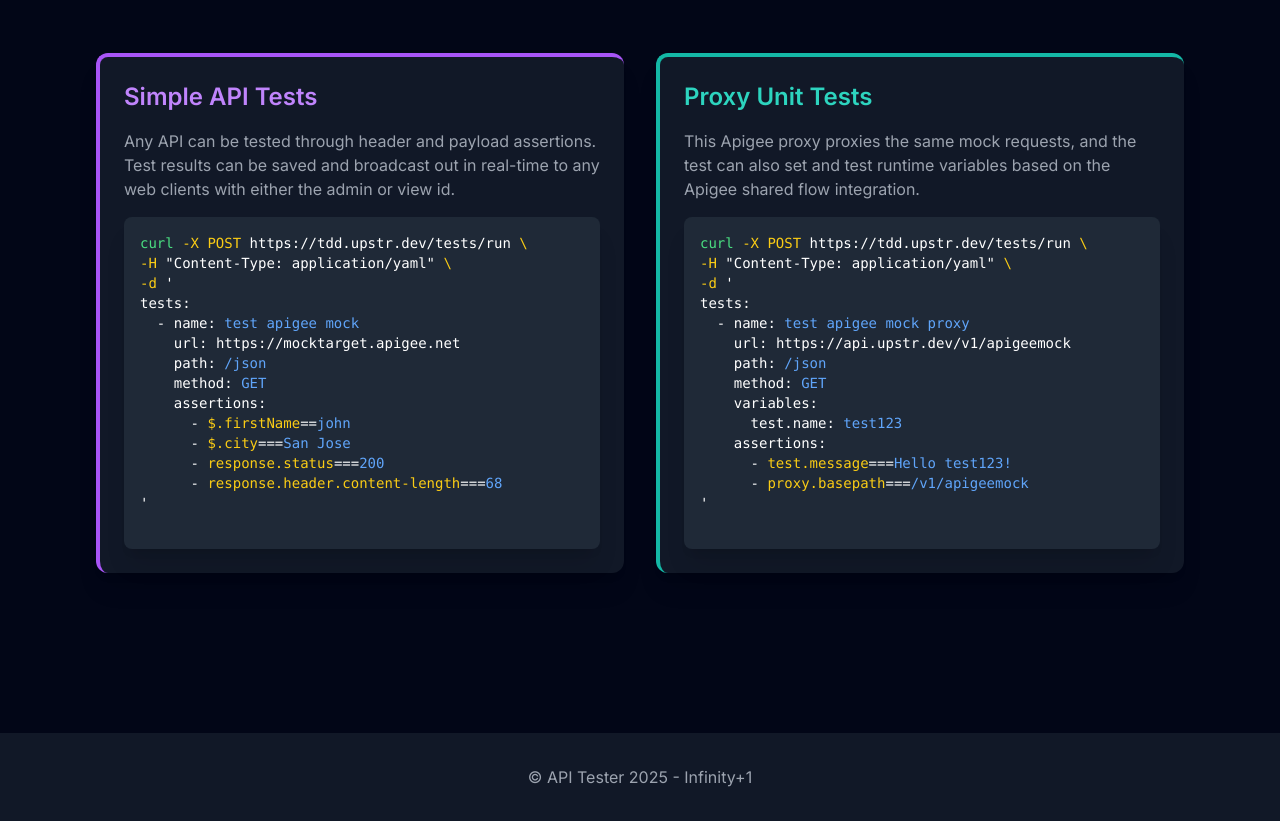
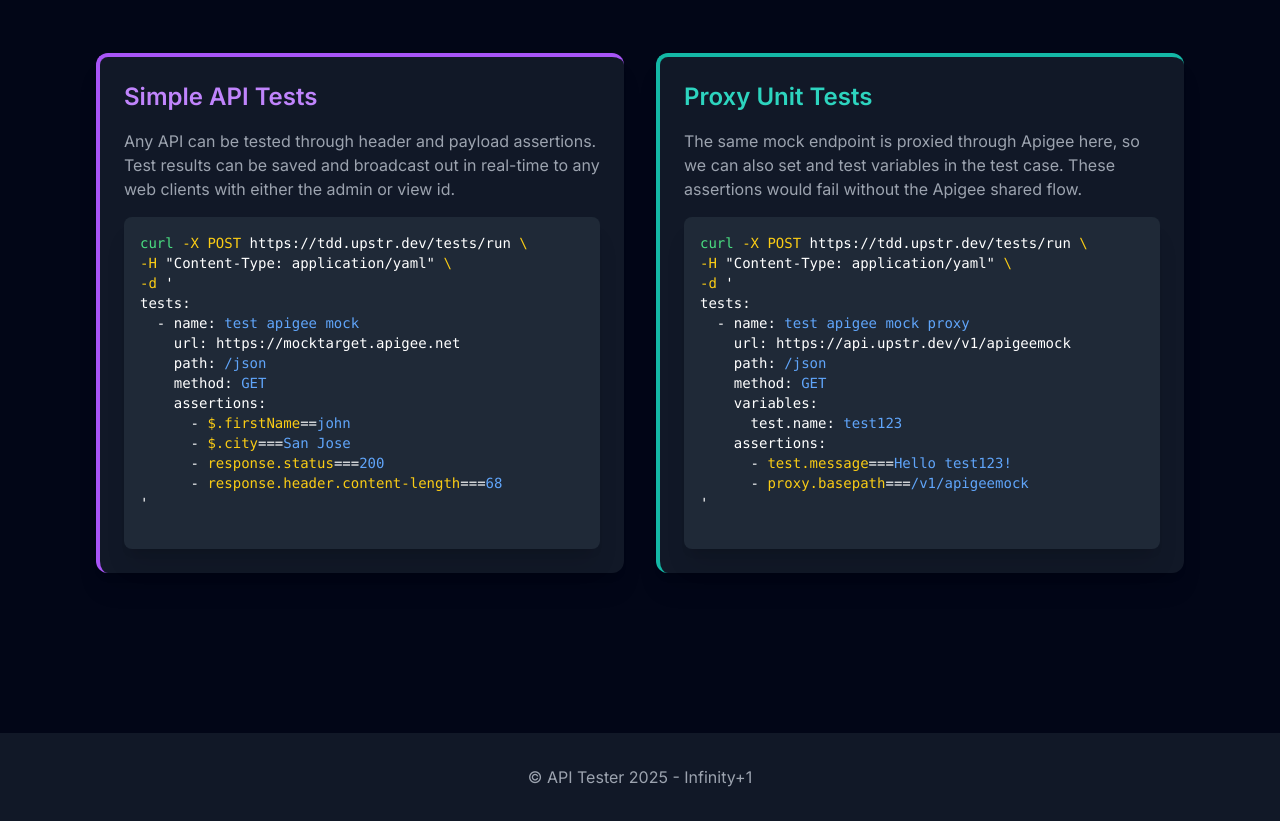
Before and after one commit to upstreamplatforms/api-tester, a plain HTML site: page public/index.html in a window 1280 px wide. Shown: the part 1405-2226 px from the top of the page. Drawn offline with nearby package versions, Linux system fonts and the light colour scheme.

Commit message:
updated landing page layout

```diff
--- a/cloudrun.yaml
+++ b/cloudrun.yaml
@@ -17,7 +17,7 @@
             - name: BASE_PATH
               value: /mnt/tests
             - name: DEPLOY_DATE
-              value: DEPLOY_DATE_25-11-2025_18-28-40
+              value: DEPLOY_DATE_25-11-2025_18-36-17
       volumes:
         - name: testfs
           csi:
--- a/public/index.html
+++ b/public/index.html
@@ -371,9 +371,10 @@
                             Proxy Unit Tests
                         </h3>
                         <p class="text-gray-400 mb-4">
-                            This Apigee proxy proxies the same mock requests,
-                            and the test can also set and test runtime variables
-                            based on the Apigee shared flow integration.
+                            The same mock endpoint is proxied through Apigee
+                            here, so we can also set and test variables in the
+                            test case. These assertions would fail without the
+                            Apigee shared flow.
                         </p>
                         <div
                             class="bg-gray-800 p-4 rounded-lg font-mono text-sm shadow-xl overflow-x-auto"
```
